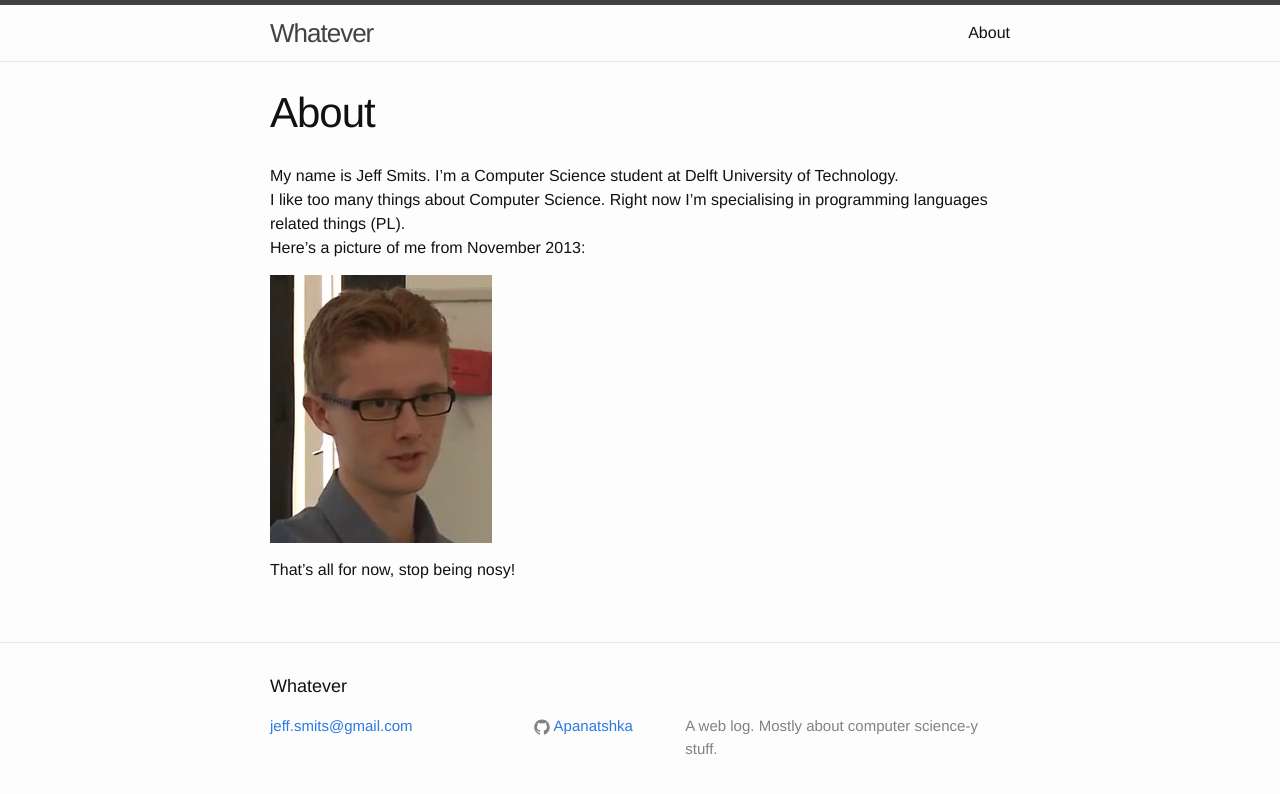
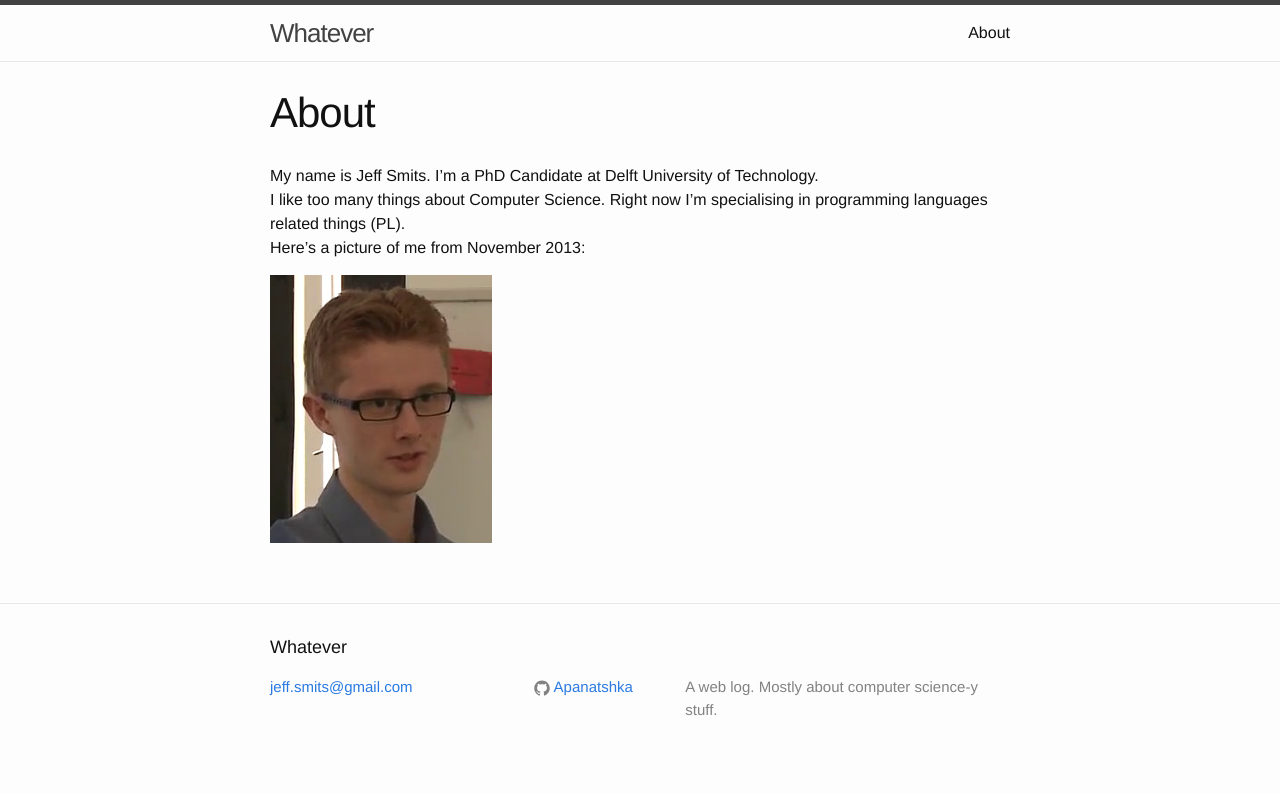
Before and after one commit to Apanatshka/Apanatshka.github.io, a Jekyll site: the page built from about.md, in a window 1280 px wide. Shown: the top 794 px of the page. Built offline with Jekyll 4.4.1, drawn with Linux system fonts in a browser that asks for light colours.

```diff
--- a/about.md
+++ b/about.md
@@ -6,12 +6,10 @@ tags:
 - creepy photos
 ---
 
-My name is Jeff Smits. I'm a Computer Science student at Delft
+My name is Jeff Smits. I'm a PhD Candidate at Delft
 University of Technology.
 I like too many things about Computer Science. Right now I'm
 specialising in programming languages related things (PL).
 Here's a picture of me from November 2013:
 
 ![screengrab from Elm Workshop 2013 presentation]({{url}}/images/me-2013.jpg)
-
-That's all for now, stop being nosy!
```
Also changed, not shown: _posts/2015-05-16-first.markdown (deleted, +0 -31 lines).
